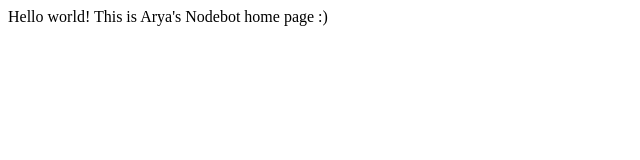
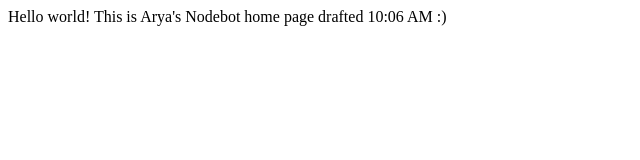
Before and after one commit to aadrians/botframework, a website: page index.html in a window 1280 px wide. Shown: the whole page, without its empty margins (0-640 px from the left). Drawn offline with Linux system fonts and the light colour scheme.

Commit message:
add time inidication on website

```diff
--- a/index.html
+++ b/index.html
@@ -3,6 +3,6 @@
         <title>Nodebot</title>
     </head>
     <body>
-        Hello world! This is Arya's Nodebot home page :)
+        Hello world! This is Arya's Nodebot home page drafted 10:06 AM :)
     </body>
 </html>
```
